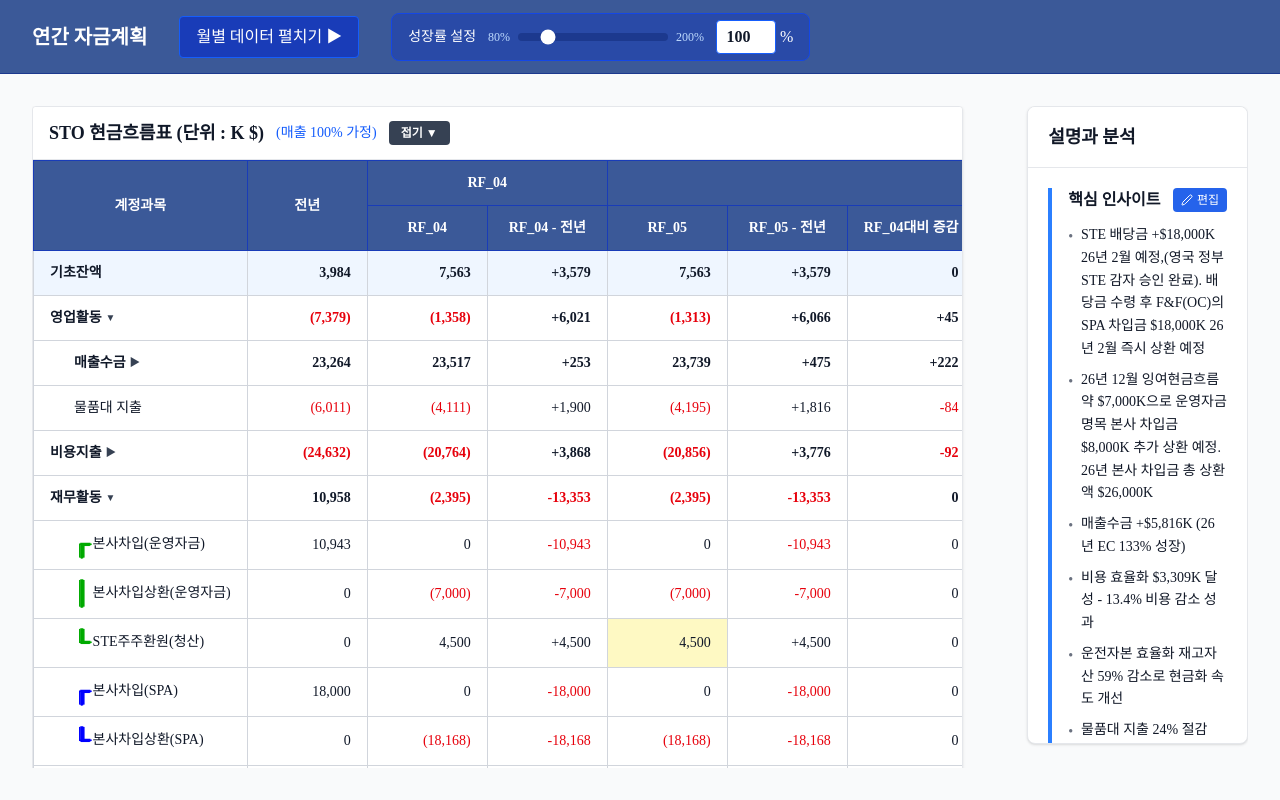
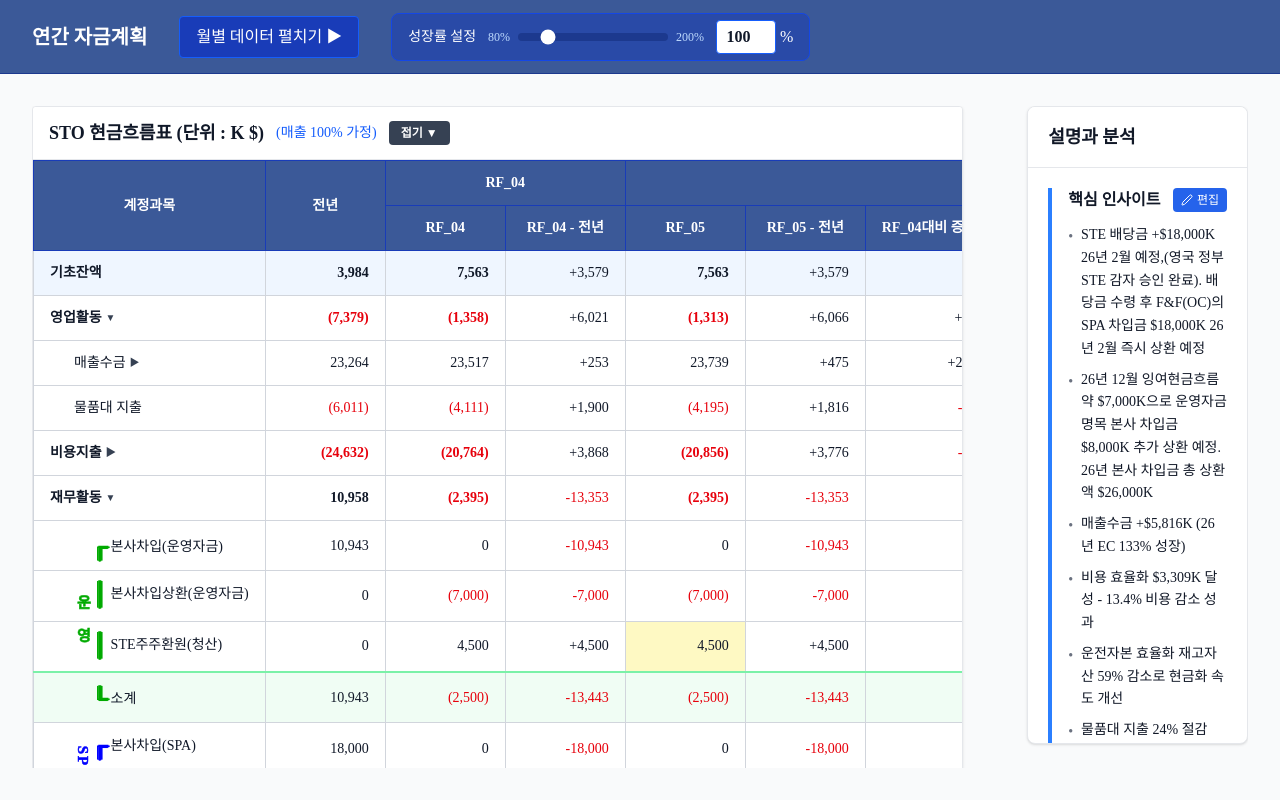
Before and after one commit to kyeongsoo88/stocashnew, a Next.js app: page / in a window 1280 px wide. Built offline with nearby package versions, Linux system fonts and the light colour scheme; a web font is replaced by a local one.

Commit message:
feat: finance group label split positioning and bracket alignment
Co-authored-by: Cursor <cursoragent@cursor.com>

```diff
--- a/components/DataTable.tsx
+++ b/components/DataTable.tsx
@@ -26,13 +26,16 @@ interface TreeRow {
   colorIdx?: number;
   financeGroup?: number;
   groupPosition?: 'first' | 'middle' | 'last' | 'only';
+  isGroupCenter?: boolean;
+  groupLabelBottom?: string;
+  groupLabelTop?: string;
 }
 
 // ── keyword sets ──────────────────────────────────────────────
 const LEVEL0_PARENTS     = ['영업활동', '재무활동', '로열티수금', '비용지출'];
 const LEVEL0_STANDALONE  = ['기초잔액', '기말잔액', 'Net Cash', '운전자본 합계', '매출채권', '재고자산', '매입채무', 'STO 감자/배당'];
 const LEVEL1_OF_영업     = ['매출수금', '물품대 지출'];
-const LEVEL1_OF_재무     = ['본사차입', 'STE감자/배당', 'STE주주환원', 'STE지분매입', '본사차입상환'];
+const LEVEL1_OF_재무     = ['본사차입', 'STE감자/배당', 'STE주주환원', 'STE지분매입', '본사차입상환', '재무활동_운영자금'];
 const LEVEL1_OF_로열티수금 = ['Movin', 'SUGI', 'Benjamin', 'Silver', 'UBC', 'BBUK', 'BDS'];
 const LEVEL1_OF_비용지출 = ['인건비', '지급수수료', '법률비용', '광고선전비', '기타비용'];
 const LEVEL2_OF_매출수금 = ['온라인(US+EU)', '홀세일', '라이선스'];
@@ -53,7 +56,8 @@ function buildTree(rows: string[][]): TreeRow[] {
     const name = (row[0] || '').trim();
     const id   = name + '_' + index;
 
-    const isL0Parent    = LEVEL0_PARENTS.some(k => name.includes(k));
+    const isSubtotalRow = name.includes('소계');
+    const isL0Parent    = !isSubtotalRow && LEVEL0_PARENTS.some(k => name.includes(k));
     const isL0Standalone= LEVEL0_STANDALONE.some(k => name.includes(k));
     const isL1_영업     = LEVEL1_OF_영업.some(k => name.includes(k));
     const isL1_재무     = LEVEL1_OF_재무.some(k => name.includes(k));
@@ -113,6 +117,31 @@ function buildTree(rows: string[][]): TreeRow[] {
       else if (nextG !== g) child.groupPosition = 'last';
       else child.groupPosition = 'middle';
     });
+
+    // 각 그룹의 라벨 배치 마킹 (짝수: 두 셀에 split, 홀수: 가운데 셀에 통으로)
+    const groupItems: Record<number, TreeRow[]> = {};
+    children.forEach(child => {
+      if (child.financeGroup !== undefined) {
+        if (!groupItems[child.financeGroup]) groupItems[child.financeGroup] = [];
+        groupItems[child.financeGroup].push(child);
+      }
+    });
+    const GROUP_LABEL_MAP: Record<number, string> = { 0: 'SPA', 1: '운영', 2: 'STE' };
+    // 모든 그룹: 짝수면 두 셀에 split, 홀수면 가운데 셀에 통으로
+    Object.entries(groupItems).forEach(([gStr, items]) => {
+      const g = parseInt(gStr);
+      const label = GROUP_LABEL_MAP[g] ?? '';
+      if (items.length % 2 === 0) {
+        const lowerIdx = items.length / 2 - 1;
+        const upperIdx = items.length / 2;
+        const mid = Math.ceil(label.length / 2);
+        items[lowerIdx].groupLabelBottom = label.slice(0, mid);
+        items[upperIdx].groupLabelTop = label.slice(mid);
+      } else {
+        const centerIdx = Math.floor((items.length - 1) / 2);
+        items[centerIdx].isGroupCenter = true;
+      }
+    });
   });
 
   return roots;
@@ -141,8 +170,9 @@ function flattenTree(nodes: TreeRow[], expanded: Record<string, boolean>): FlatR
 // ── indent per level ──────────────────────────────────────────
 const INDENT = ['pl-4', 'pl-10', 'pl-16'];
 
-// ── 재무활동 group bracket colors ────────────────────────────
+// ── 재무활동 group bracket colors & labels ───────────────────
 const FINANCE_GROUP_COLORS = ['#0000ff', '#00aa00', '#cc00cc']; // group0: blue, group1: green, group2: purple
+const FINANCE_GROUP_LABELS = ['SPA', '운영', 'STE'];
 
 export const DataTable: React.FC<DataTableProps> = ({
   headers,
@@ -391,6 +421,7 @@ export const DataTable: React.FC<DataTableProps> = ({
                 node.data[0]?.includes('기초잔액') ||
                 node.data[0]?.includes('기말잔액') ||
                 node.data[0]?.includes('Net Cash');
+              const isSubtotal  = node.data[0]?.includes('소계');
 
               const indent = INDENT[node.level] ?? 'pl-4';
 
@@ -459,7 +490,9 @@ export const DataTable: React.FC<DataTableProps> = ({
                   className={cn(
                     'group transition-colors',
                     hasChildren && 'cursor-pointer',
-                    isSpecial ? 'bg-blue-50 hover:bg-blue-100' : 'bg-white hover:bg-gray-50',
+                    isSpecial ? 'bg-blue-50 hover:bg-blue-100' :
+                    isSubtotal ? 'bg-green-50 hover:bg-green-100 border-t-2 border-t-green-300' :
+                    'bg-white hover:bg-gray-50',
                   )}
                 >
                   {displayCells.map((cell, ci) => {
@@ -480,13 +513,14 @@ export const DataTable: React.FC<DataTableProps> = ({
                         style={isSteYellow ? { backgroundColor: '#fef9c3' } : {}}
                         className={cn(
                           'px-4 py-3 border border-gray-300 whitespace-nowrap',
-                          hasChildren || isSpecial || node.level === 0 ? 'font-bold' : 'font-normal',
+                          (node.level === 0 || isSpecial) && !isDeltaCol ? 'font-bold' : 'font-normal',
                           neg && !isDetailCol ? 'text-red-600' : 'text-gray-900',
                           // first column
                           ci === 0 && 'sticky left-0 z-10 text-left shadow-[2px_0_5px_-2px_rgba(0,0,0,0.08)]',
                           ci === 0 && indent,
                           ci === 0 && isSpecial && 'bg-blue-50 group-hover:bg-blue-100',
-                          ci === 0 && !isSpecial && 'bg-white group-hover:bg-gray-50',
+                          ci === 0 && isSubtotal && 'bg-green-50 group-hover:bg-green-100',
+                          ci === 0 && !isSpecial && !isSubtotal && 'bg-white group-hover:bg-gray-50',
                           // detail column (상세)
                           isDetailCol && 'text-left text-sm !text-gray-900 !font-normal',
                           // numeric cols
@@ -499,23 +533,72 @@ export const DataTable: React.FC<DataTableProps> = ({
                       >
                         {ci === 0 ? (
                           <span className="inline-flex items-center gap-1">
-                            {node.groupPosition && node.groupPosition !== 'only' && (
-                              <span
-                                style={{
-                                  color: FINANCE_GROUP_COLORS[(node.financeGroup ?? 0) % FINANCE_GROUP_COLORS.length],
+                            {node.groupPosition && node.groupPosition !== 'only' && (() => {
+                              const gc = FINANCE_GROUP_COLORS[(node.financeGroup ?? 0) % FINANCE_GROUP_COLORS.length];
+                              return (
+                                <span className="inline-flex items-center gap-0.5" style={{ flexShrink: 0 }}>
+                                  {/* 라벨 영역: 너비 고정으로 꺽쇠 열맞춤 */}
+                                  <span style={{ width: '16px', display: 'inline-flex', justifyContent: 'center', overflow: 'visible' }}>
+                                    {/* 홀수 그룹: 가운데 셀에 라벨 통으로 */}
+                                    {node.isGroupCenter && (
+                                      <span style={{
+                                        writingMode: 'vertical-lr',
+                                        fontSize: '15px',
+                                        fontWeight: '900',
+                                        color: gc,
+                                        lineHeight: 1,
+                                        letterSpacing: '2px',
+                                        WebkitTextStroke: `0.5px ${gc}`,
+                                      }}>
+                                        {FINANCE_GROUP_LABELS[(node.financeGroup ?? 0) % FINANCE_GROUP_LABELS.length]}
+                                      </span>
+                                    )}
+                                    {/* 짝수 그룹: 하단 split 라벨 */}
+                                    {node.groupLabelBottom && (
+                                      <span style={{
+                                        writingMode: 'vertical-lr',
+                                        fontSize: '15px',
+                                        fontWeight: '900',
+                                        color: gc,
+                                        lineHeight: 1,
+                                        letterSpacing: '2px',
+                                        WebkitTextStroke: `0.5px ${gc}`,
+                                        transform: 'translateY(50%)',
+                                      }}>
+                                        {node.groupLabelBottom}
+                                      </span>
+                                    )}
+                                    {/* 짝수 그룹: 상단 split 라벨 */}
+                                    {node.groupLabelTop && (
+                                      <span style={{
+                                        writingMode: 'vertical-lr',
+                                        fontSize: '15px',
+                                        fontWeight: '900',
+                                        color: gc,
+                                        lineHeight: 1,
+                                        letterSpacing: '2px',
+                                        WebkitTextStroke: `0.5px ${gc}`,
+                                        transform: 'translateY(-50%)',
+                                      }}>
+                                        {node.groupLabelTop}
+                                      </span>
+                                    )}
+                                  </span>
+                                  <span style={{
+                                    color: gc,
                                     fontWeight: '900',
                                     fontSize: '22px',
                                     lineHeight: 1,
-                                  flexShrink: 0,
-                                  textShadow: `2px 0 0 ${FINANCE_GROUP_COLORS[(node.financeGroup ?? 0) % FINANCE_GROUP_COLORS.length]}, -2px 0 0 ${FINANCE_GROUP_COLORS[(node.financeGroup ?? 0) % FINANCE_GROUP_COLORS.length]}, 0 1px 0 ${FINANCE_GROUP_COLORS[(node.financeGroup ?? 0) % FINANCE_GROUP_COLORS.length]}`,
+                                    textShadow: `2px 0 0 ${gc}, -2px 0 0 ${gc}, 0 1px 0 ${gc}`,
                                     letterSpacing: '-1px',
-                                  WebkitTextStroke: `1.5px ${FINANCE_GROUP_COLORS[(node.financeGroup ?? 0) % FINANCE_GROUP_COLORS.length]}`,
-                                }}
-                              >
+                                    WebkitTextStroke: `1.5px ${gc}`,
+                                  }}>
                                     {node.groupPosition === 'first' ? '┌' : node.groupPosition === 'last' ? '└' : '│'}
                                   </span>
-                            )}
-                            {displayVal}
+                                </span>
+                              );
+                            })()}
+                            {isSubtotal ? '소계' : displayVal}
                             {hasChildren && (
                               <span className="text-[10px] text-gray-700">
                                 {isOpen ? '▼' : '▶'}
```
Also changed, not shown: public/data/cashflow.csv. Lines whose indentation alone changed are shown as unchanged.
